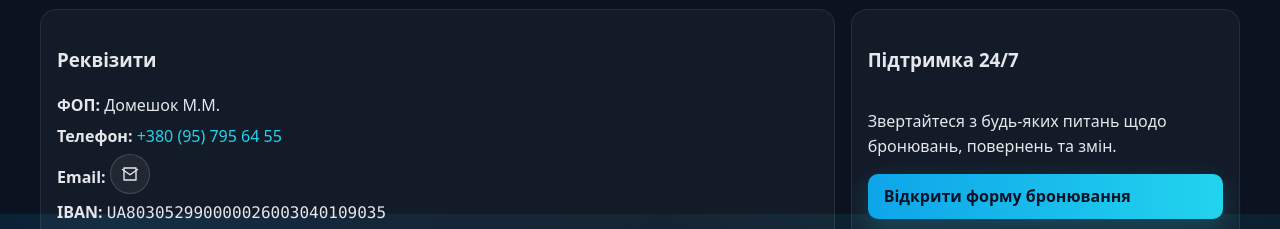
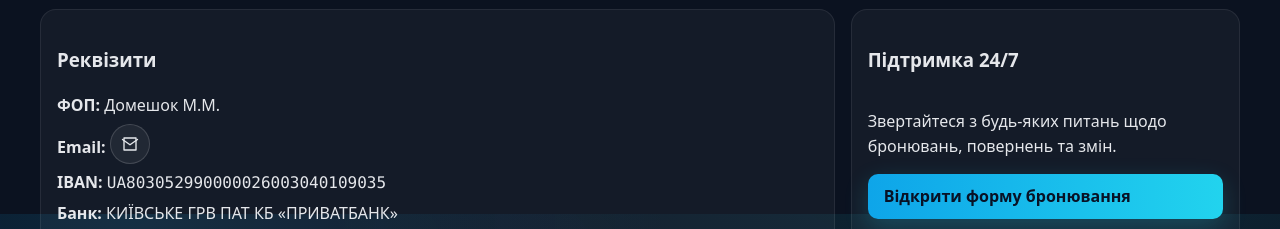
Before and after one commit to kostya-avia/online-ticket, a plain HTML site: page index.html in a window 1280 px wide. Shown: the part 2986-3215 px from the top of the page. Drawn offline with Linux system fonts and the light colour scheme.

Commit message:
Update index.html

```diff
--- a/index.html
+++ b/index.html
@@ -170,7 +170,6 @@
         <div class="contacts-card">
           <h3>Реквізити</h3>
           <p><strong>ФОП:</strong> Домешок М.М.</p>
-          <p><strong>Телефон:</strong> <a href="tel:+380957956455">+380 (95) 795 64 55</a></p>
           <p><strong>Email:</strong>
             <button class="icon-btn" id="mailBtn" aria-label="Написати листа" title="Написати листа">
               <svg width="18" height="18" viewBox="0 0 24 24" fill="none" stroke="#e5e7eb" stroke-width="1.8" stroke-linecap="round" stroke-linejoin="round" aria-hidden="true">
```
